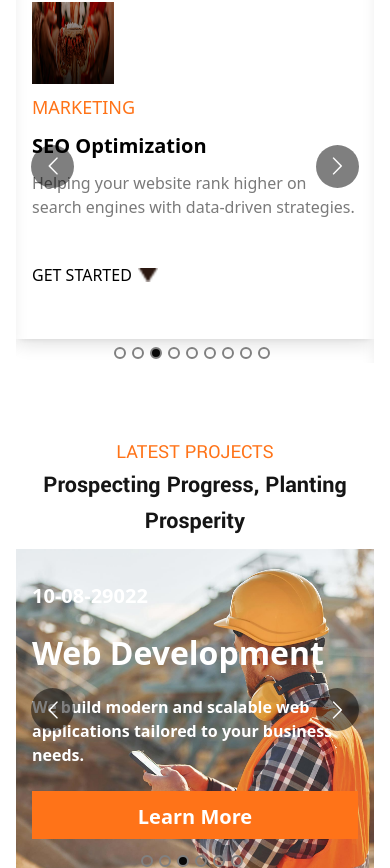
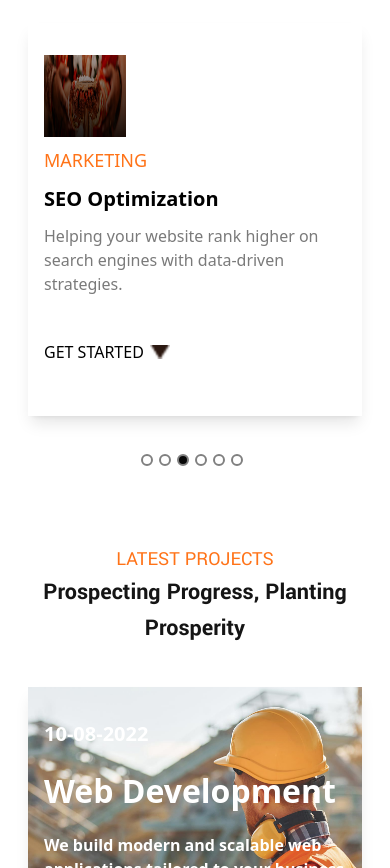
Before and after one commit to Jeevathuvarakan/quary, a React (Vite) app in the folder quary/: page / in a window 390 px wide. Shown: the part 2516-3384 px from the top of the page. Built offline with nearby package versions, Linux system fonts and the light colour scheme.

Commit message:
carousel changes

```diff
--- a/quary/src/components/Home/HomeAboutUs.jsx
+++ b/quary/src/components/Home/HomeAboutUs.jsx
@@ -6,7 +6,7 @@ import { FaFacebook } from "react-icons/fa";
 function HomeAboutUs() {
     return (
         <>
-            <div className="px-[16px] py-[32px] font-Yantramanav">
+            <div className="px-[16px] md:py-[48px] py-[32px] font-Yantramanav">
                 <div className='container mx-auto '>
                     <div className="py-[10px] flex lg:flex-row flex-col gap-[24px] justify-between items-center">
                         <div className='flex flex-col gap-[20px] '>
--- a/quary/src/components/Home/HomeProject.jsx
+++ b/quary/src/components/Home/HomeProject.jsx
@@ -1,84 +1,77 @@
 import React from "react";
-import { Link } from 'react-router-dom';
-import { WorkerImage } from '../../constants/Data';
+import { WorkerImage } from "../../constants/Data";
 import ProjectCard from "../Card/ProjectCard";
-import Carousel from 'react-multi-carousel';
-import 'react-multi-carousel/lib/styles.css';
+import Carousel from "react-multi-carousel";
+import "react-multi-carousel/lib/styles.css";
 
-function HomePoject() {
+function HomeProject() {
   const projectData = [
     {
       image: WorkerImage,
-                date: "10-08-29022",
+      date: "10-08-2022",
       heading: "Web Development",
       body: "We build modern and scalable web applications tailored to your business needs.",
       text: "Learn More",
     },
     {
       image: WorkerImage,
-                date: "10-08-29022",
+      date: "10-08-2022",
       heading: "UI/UX Design",
       body: "We build modern and scalable web applications tailored to your business needs.",
       text: "Learn More",
     },
     {
       image: WorkerImage,
-                date: "10-08-29022",
+      date: "10-08-2022",
       heading: "Web Development",
       body: "We build modern and scalable web applications tailored to your business needs.",
       text: "Learn More",
     },
     {
       image: WorkerImage,
-                date: "10-08-29022",
+      date: "10-08-2022",
       heading: "UI/UX Design",
       body: "We build modern and scalable web applications tailored to your business needs.",
       text: "Learn More",
     },
-            {
-                image: WorkerImage,
-                date: "10-08-29022",
-                heading: "Web Development",
-                body: "We build modern and scalable web applications tailored to your business needs.",
-                text: "Learn More",
-            },
-            {
-                image: WorkerImage,
-                date: "10-08-29022",
-                heading: "UI/UX Design",
-                body: "We build modern and scalable web applications tailored to your business needs.",
-                text: "Learn More",
-            },
-
   ];
 
   const responsive = {
     superLargeDesktop: { breakpoint: { max: 4000, min: 1024 }, items: 3 },
     desktop: { breakpoint: { max: 1024, min: 768 }, items: 2 },
     tablet: { breakpoint: { max: 768, min: 464 }, items: 1 },
-            mobile: { breakpoint: { max: 464, min: 0 }, items: 1 }
+    mobile: { breakpoint: { max: 464, min: 0 }, items: 1 },
   };
 
   return (
-        <>
-            <div className="px-[16px] py-[32px]">
-                <div className='container mx-auto py-[10px] font-Yantramanav text-center'>
-                    <h5 className=" text-[20px] text-[#FF7318] uppercase  w-full">Latest Projects</h5>
-                    <h1 className="container mx-auto text-[#151515] capitalize md:text-[48px] text-[24px] font-bold lg:w-[600px] w-full">Prospecting Progress, Planting Prosperity </h1>
+    <div className="px-[16px] py-[32px] relative">
+      <div className="container mx-auto py-[10px] font-Yantramanav text-center">
+        <h5 className="text-[20px] text-[#FF7318] uppercase w-full">
+          Latest Projects
+        </h5>
+        <h1 className="container mx-auto text-[#151515] capitalize md:text-[48px] text-[24px] font-bold lg:w-[600px] w-full">
+          Prospecting Progress, Planting Prosperity
+        </h1>
       </div>
-                <div className="">
-                    <div className='max-w-7xl mx-auto'>
-                        <Carousel responsive={responsive}  infinite autoPlay autoPlaySpeed={3000} showDots>
+      <div className="relative max-w-7xl mx-auto">
+        <Carousel
+          responsive={responsive}
+          infinite
+          autoPlay
+          autoPlaySpeed={3000}
+          showDots
+          arrows={false}
+          className="h-[385px]"
+        >
           {projectData.map((project, index) => (
-                                <ProjectCard key={index} {...project} />
+            <div key={index} className="px-3">
+              <ProjectCard {...project} />
+            </div>
           ))}
         </Carousel>
       </div>
     </div>
-
-            </div>
-        </>
   );
 }
 
-export default HomePoject;
+export default HomeProject;
--- a/quary/src/components/Home/HomeService.jsx
+++ b/quary/src/components/Home/HomeService.jsx
@@ -1,15 +1,10 @@
 import React from "react";
-import { Link } from 'react-router-dom';
-import { IconImg, SampleImg } from '../../constants/Data';
-import ServiceCard from '../Card/ServiceCard';
-import ServiceSection from "../Services/ServiceSection";
-import Carousel from 'react-multi-carousel';
-import 'react-multi-carousel/lib/styles.css';
-import PrimaryButton from "../Button/PrimaryButton";
-
+import { IconImg, SampleImg } from "../../constants/Data";
+import ServiceCard from "../Card/ServiceCard";
+import Carousel from "react-multi-carousel";
+import "react-multi-carousel/lib/styles.css";
 
 function HomeService() {
-
   const scrollToTop = () => {
     window.scrollTo({
       top: 0,
@@ -66,59 +61,43 @@ function HomeService() {
       text: "Get Started",
       icon: IconImg,
     },
-        {
-            image: SampleImg,
-            title: "Our Services",
-            heading: "Web Development",
-            body: "We build modern and scalable web applications tailored to your business needs.",
-            text: "Learn More",
-            icon: IconImg,
-        },
-        {
-            image: SampleImg,
-            title: "Design Services",
-            heading: "UI/UX Design",
-            body: "Creating intuitive and visually appealing designs to enhance user experience.",
-            text: "Explore",
-            icon: IconImg,
-        },
-        {
-            image: SampleImg,
-            title: "Marketing",
-            heading: "SEO Optimization",
-            body: "Helping your website rank higher on search engines with data-driven strategies.",
-            text: "Get Started",
-            icon: IconImg,
-        },
-
   ];
 
   const responsive = {
     superLargeDesktop: { breakpoint: { max: 4000, min: 1024 }, items: 3 },
     desktop: { breakpoint: { max: 1024, min: 768 }, items: 2 },
     tablet: { breakpoint: { max: 768, min: 464 }, items: 1 },
-        mobile: { breakpoint: { max: 464, min: 0 }, items: 1 }
+    mobile: { breakpoint: { max: 464, min: 0 }, items: 1 },
   };
 
   return (
-        <>
-            <div className="px-[16px] py-[32px]">
-                <div className='container mx-auto py-[10px] font-Yantramanav text-center'>
-                    <h5 className=" text-[20px] text-[#FF7318] uppercase  w-full">Services</h5>
-                    <h1 className="container mx-auto text-[#151515] capitalize md:text-[48px] text-[24px] font-bold lg:w-[600px] w-full">Tailored Mining Services for Every Venture </h1>
+    <div className="px-[16px] md:py-[46px] py-[32px]">
+      <div className="container mx-auto py-[10px] font-Yantramanav text-center">
+        <h5 className=" text-[20px] text-[#FF7318] uppercase  w-full">
+          Services
+        </h5>
+        <h1 className="container mx-auto text-[#151515] capitalize md:text-[48px] text-[24px] font-bold lg:w-[600px] w-full">
+          Tailored Mining Services for Every Venture
+        </h1>
       </div>
-                <div>
-                    <div className='max-w-7xl mx-auto'>
-                        <Carousel responsive={responsive} infinite autoPlay autoPlaySpeed={3000} showDots>
+      <div className="max-w-7xl mx-auto ">
+        <Carousel
+          responsive={responsive}
+          infinite
+          autoPlay
+          autoPlaySpeed={3000}
+          showDots
+          arrows={false}
+          className="h-[500px]"
+        >
           {serviceData.map((service, index) => (
-                                <ServiceCard key={index} {...service} />
+            <div key={index} className="px-3">
+              <ServiceCard {...service} />
+            </div>
           ))}
         </Carousel>
       </div>
     </div>
-
-            </div>
-        </>
   );
 }
 
--- a/quary/src/components/Home/HomeWhyChoose.jsx
+++ b/quary/src/components/Home/HomeWhyChoose.jsx
@@ -4,7 +4,7 @@ import { JCBImage } from "../../constants/Data";
 function HomeWhyChoose() {
     return (
         <>
-            <div className=" px-[16px] pl-[16px] py-[32px] font-Yantramanav ">
+            <div className=" px-[16px] pl-[16px] md:py-[40px] py-[32px] font-Yantramanav ">
                 <div className=" ">
                     <div className="">
                         <div className="container mx-auto flex lg:flex-row flex-col-reverse gap-[10px] bg-white">
--- a/quary/src/pages/Home.jsx
+++ b/quary/src/pages/Home.jsx
@@ -3,7 +3,7 @@ import HeroBanner from '../components/Home/HeroBanner'
 import HomeAboutUs from '../components/Home/HomeAboutUs'
 import HomeWhyChoose from '../components/Home/HomeWhyChoose'
 import HomeService from '../components/Home/HomeService'
-import HomePoject from '../components/Home/HomeProject'
+import HomeProject from '../components/Home/HomeProject'
 import HomeContactUs from '../components/Home/HomeContactUs'
 import HomeFeedback from '../components/Home/HomeFeedback'
 
@@ -14,7 +14,7 @@ function Home() {
         <HomeAboutUs/>
         <HomeWhyChoose/>
         <HomeService/>
-        <HomePoject/>
+        <HomeProject/>
         <HomeContactUs/>
         <HomeFeedback/>
     </div>
```
Also changed, not shown: quary/src/components/Footer.jsx (+77 -60 lines), quary/src/components/Home/HomeFeedback.jsx (+21 -9 lines). Lines whose indentation alone changed are shown as unchanged.
